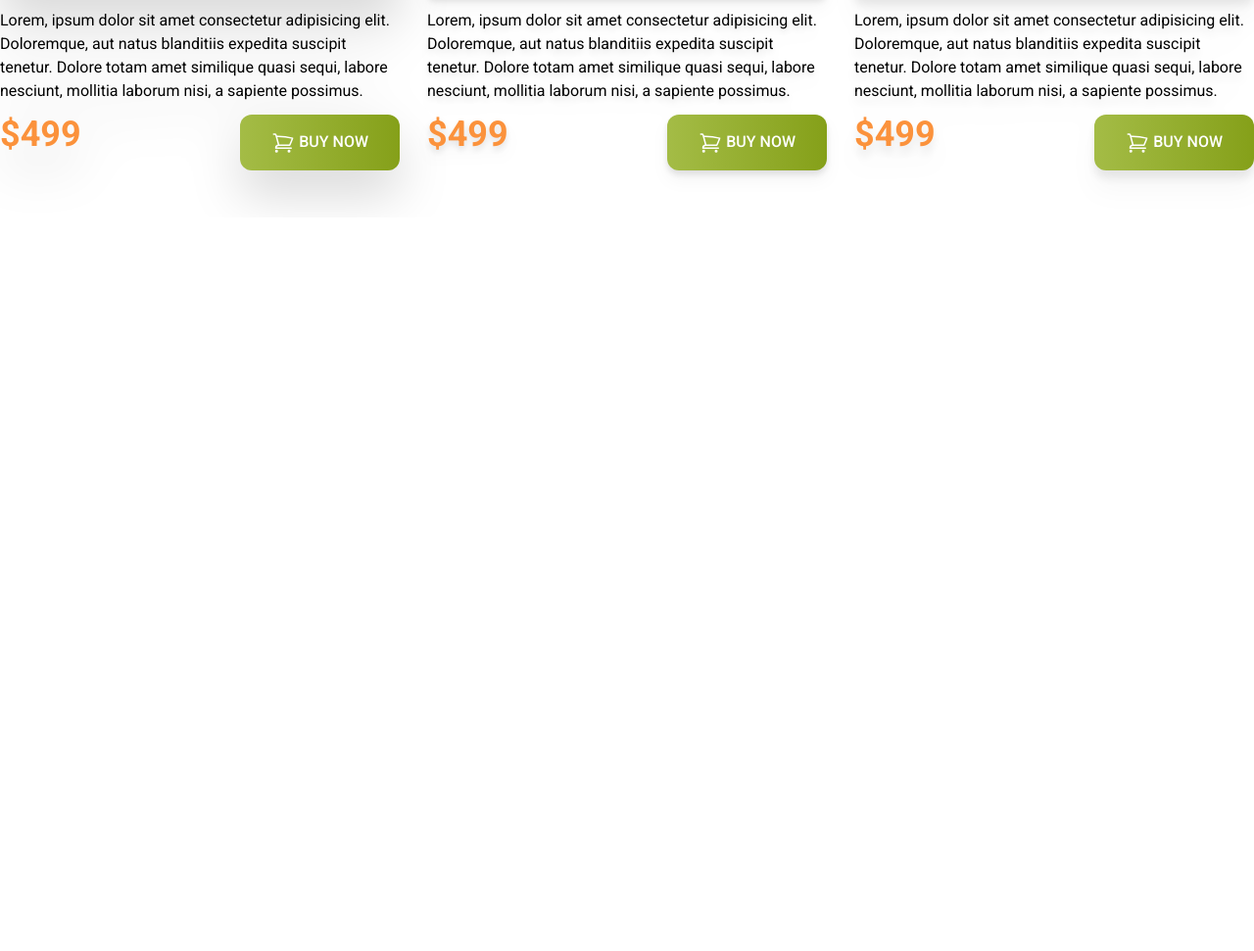
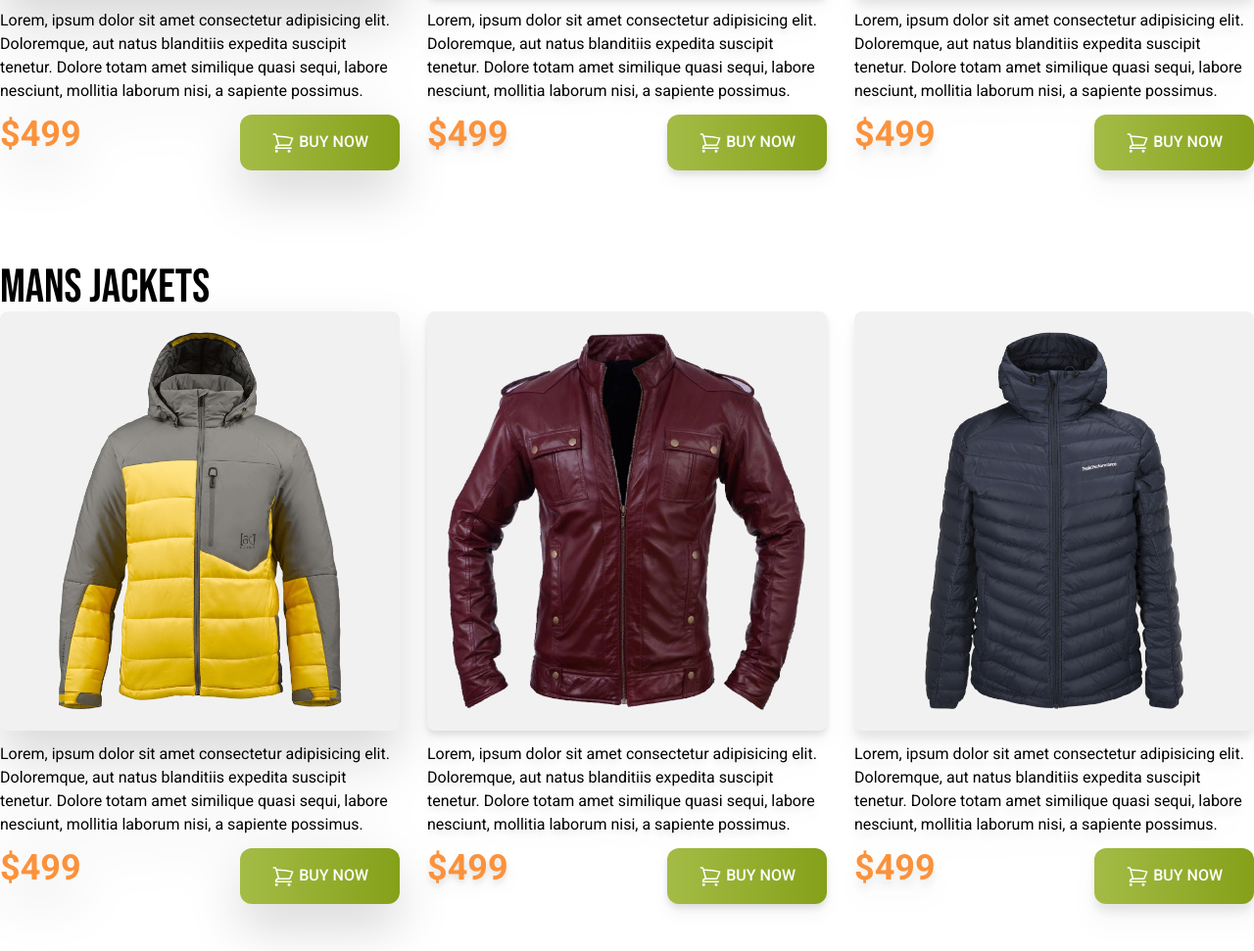
Before and after one commit to iaasif/penguin, a plain HTML site: page index.html in a window 1280 px wide. Shown: the part 1080-2051 px from the top of the page at 98% size. Before the commit the page ends 1302 px from the top, so only its background shows below. Drawn offline with nearby package versions, Linux system fonts and the light colour scheme.

Commit message:
mans jacket done

```diff
--- a/index.html
+++ b/index.html
@@ -161,6 +161,95 @@
 
             </div>
         </section>
+
+
+        <!-- mans jacket  -->
+
+
+        <section class="py-12">
+            <h3 class="text-5xl bebas-neue-regular  ">mans jackets</h3>
+
+            <!-- jackets container  -->
+
+            <div class=" grid md:grid-cols-2 lg:grid-cols-3 gap-7 roboto-regular">
+                <!-- jacket 4 -->
+                <div class="space-y-3 drop-shadow-2xl">
+                    <div class="bg-[#F1F1F1] p-5 rounded-lg">
+                        <img src="images/jacket-4.png" alt="">
+                    </div>
+                    <h4 class="text-2xl font-bold "></h4>
+                    <p>Lorem, ipsum dolor sit amet consectetur adipisicing elit. Doloremque, aut natus blanditiis
+                        expedita suscipit tenetur. Dolore totam amet similique quasi sequi, labore nesciunt, mollitia
+                        laborum nisi, a sapiente possimus.</p>
+
+                    <div class="flex justify-between">
+                        <h3 class="text-4xl font-black text-orange-400">$499</h3>
+
+                        <button
+                            class="py-4 px-8 bg-gradient-to-r from-[#A4BC46] to-[#85A019] rounded-xl uppercase text-white font-medium ">
+                            <svg xmlns="http://www.w3.org/2000/svg" fill="none" viewBox="0 0 24 24" stroke-width="1.5"
+                                stroke="currentColor" class="w-6 h-6 inline">
+                                <path stroke-linecap="round" stroke-linejoin="round"
+                                    d="M2.25 3h1.386c.51 0 .955.343 1.087.835l.383 1.437M7.5 14.25a3 3 0 0 0-3 3h15.75m-12.75-3h11.218c1.121-2.3 2.1-4.684 2.924-7.138a60.114 60.114 0 0 0-16.536-1.84M7.5 14.25 5.106 5.272M6 20.25a.75.75 0 1 1-1.5 0 .75.75 0 0 1 1.5 0Zm12.75 0a.75.75 0 1 1-1.5 0 .75.75 0 0 1 1.5 0Z" />
+                            </svg>
+
+
+                            buy now</button>
+                    </div>
+                </div>
+                <!-- jacket 5  -->
+                <div class="space-y-3 drop-shadow-lg">
+                    <div class="bg-[#F1F1F1] p-5 rounded-lg">
+                        <img src="images/jacket-5.png" alt="">
+                    </div>
+                    <h4 class="text-2xl font-bold "></h4>
+                    <p>Lorem, ipsum dolor sit amet consectetur adipisicing elit. Doloremque, aut natus blanditiis
+                        expedita suscipit tenetur. Dolore totam amet similique quasi sequi, labore nesciunt, mollitia
+                        laborum nisi, a sapiente possimus.</p>
+
+                    <div class="flex justify-between">
+                        <h3 class="text-4xl font-black text-orange-400">$499</h3>
+
+                        <button
+                            class="py-4 px-8 bg-gradient-to-r from-[#A4BC46] to-[#85A019] rounded-xl uppercase text-white font-medium ">
+                            <svg xmlns="http://www.w3.org/2000/svg" fill="none" viewBox="0 0 24 24" stroke-width="1.5"
+                                stroke="currentColor" class="w-6 h-6 inline">
+                                <path stroke-linecap="round" stroke-linejoin="round"
+                                    d="M2.25 3h1.386c.51 0 .955.343 1.087.835l.383 1.437M7.5 14.25a3 3 0 0 0-3 3h15.75m-12.75-3h11.218c1.121-2.3 2.1-4.684 2.924-7.138a60.114 60.114 0 0 0-16.536-1.84M7.5 14.25 5.106 5.272M6 20.25a.75.75 0 1 1-1.5 0 .75.75 0 0 1 1.5 0Zm12.75 0a.75.75 0 1 1-1.5 0 .75.75 0 0 1 1.5 0Z" />
+                            </svg>
+
+
+                            buy now</button>
+                    </div>
+                </div>
+                <!-- jacket 6 -->
+                <div class="space-y-3 drop-shadow-xl">
+                    <div class="bg-[#F1F1F1] p-5 rounded-lg">
+                        <img src="images/jacket-6.png" alt="">
+                    </div>
+                    <h4 class="text-2xl font-bold "></h4>
+                    <p>Lorem, ipsum dolor sit amet consectetur adipisicing elit. Doloremque, aut natus blanditiis
+                        expedita suscipit tenetur. Dolore totam amet similique quasi sequi, labore nesciunt, mollitia
+                        laborum nisi, a sapiente possimus.</p>
+
+                    <div class="flex justify-between">
+                        <h3 class="text-4xl font-black text-orange-400">$499</h3>
+
+                        <button
+                            class="py-4 px-8 bg-gradient-to-r from-[#A4BC46] to-[#85A019] rounded-xl uppercase text-white font-medium ">
+                            <svg xmlns="http://www.w3.org/2000/svg" fill="none" viewBox="0 0 24 24" stroke-width="1.5"
+                                stroke="currentColor" class="w-6 h-6 inline">
+                                <path stroke-linecap="round" stroke-linejoin="round"
+                                    d="M2.25 3h1.386c.51 0 .955.343 1.087.835l.383 1.437M7.5 14.25a3 3 0 0 0-3 3h15.75m-12.75-3h11.218c1.121-2.3 2.1-4.684 2.924-7.138a60.114 60.114 0 0 0-16.536-1.84M7.5 14.25 5.106 5.272M6 20.25a.75.75 0 1 1-1.5 0 .75.75 0 0 1 1.5 0Zm12.75 0a.75.75 0 1 1-1.5 0 .75.75 0 0 1 1.5 0Z" />
+                            </svg>
+
+
+                            buy now</button>
+                    </div>
+                </div>
+
+            </div>
+        </section>
     </main>
     <footer>
 
```
